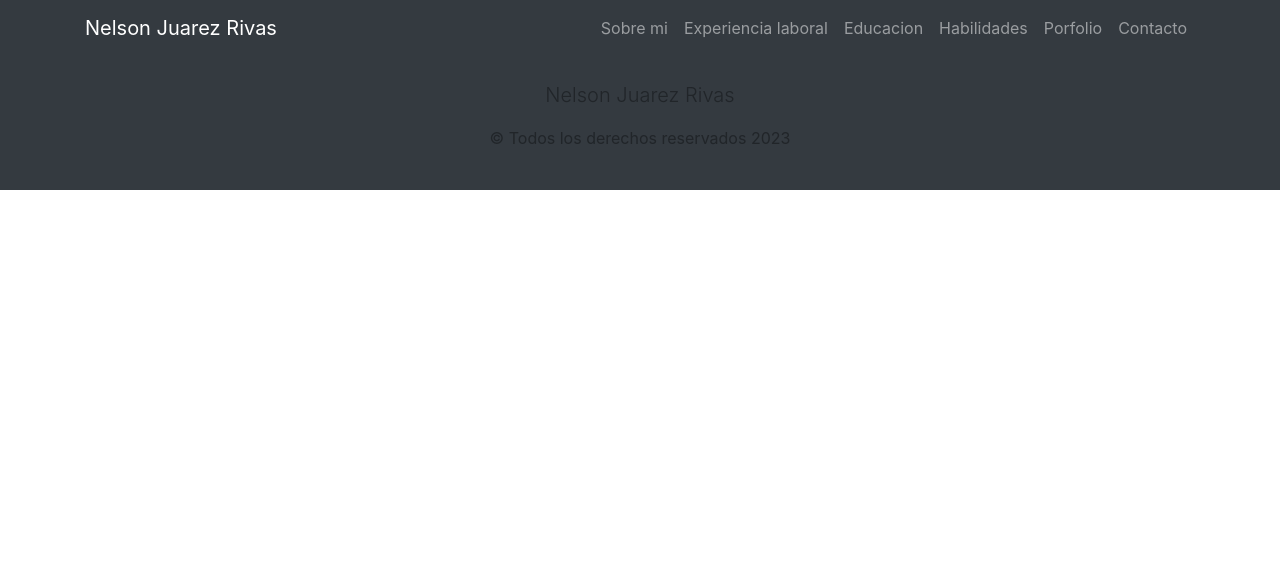
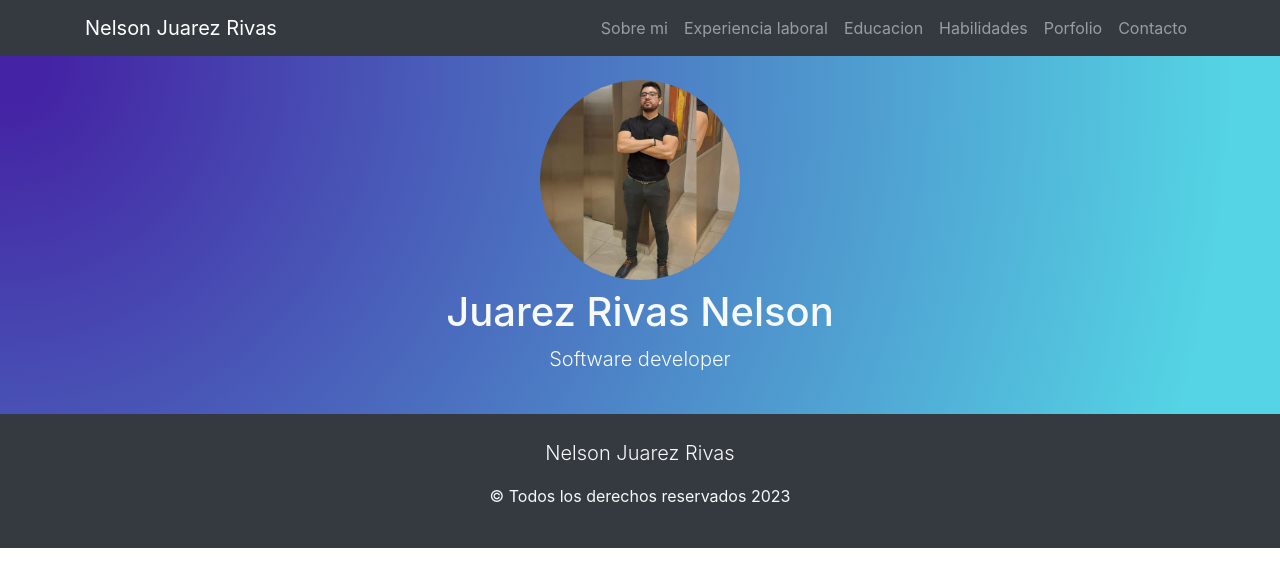
Before and after one commit to najr91/najr91.github.cV1, a plain HTML site: page index.html in a window 1280 px wide. Drawn offline with Linux system fonts and the light colour scheme.

Commit message:
se agrego una foto de perfil y datos al encabezado

```diff
--- a/css/style.css
+++ b/css/style.css
@@ -0,0 +1,7 @@
+.avatar{
+    width: 200px;
+    border-radius: 50%;
+}
+.fondo{
+    background-image: radial-gradient( circle farthest-corner at 0.2% 0.5%,  rgba(68,36,164,1) 3.7%, rgba(84,212,228,1) 92.7% );
+}
--- a/index.html
+++ b/index.html
@@ -42,8 +42,14 @@
             </div>
         </nav>
     </header>
-    <main></main>
-    <footer class="bg-dark text-secundary py-4 text-center">
+    <main>
+        <section class="text-center fondo text-light py-4">
+            <img src="img/mio.jpg"  alt="imagen mia" class="avatar mb-2">
+            <h1>Juarez Rivas Nelson</h1>
+            <p class="lead">Software developer</p>
+        </section>
+    </main>
+    <footer class="bg-dark text-light py-4 text-center">
         <p class="lead">Nelson Juarez Rivas</p>
         <p>&copy; Todos los derechos reservados 2023</p>
     </footer>
```
Also changed, not shown: img/mio.jpg (added).
